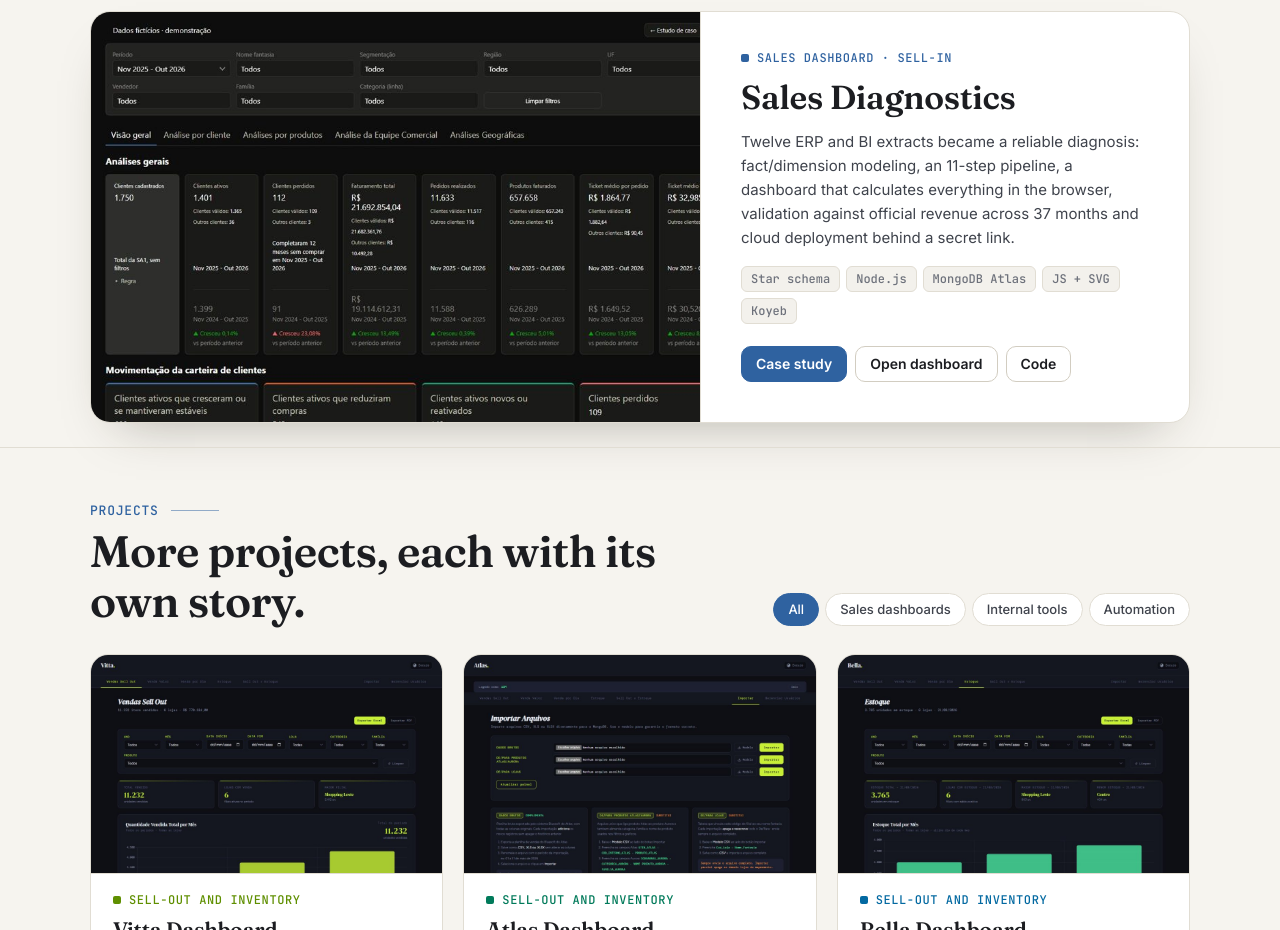
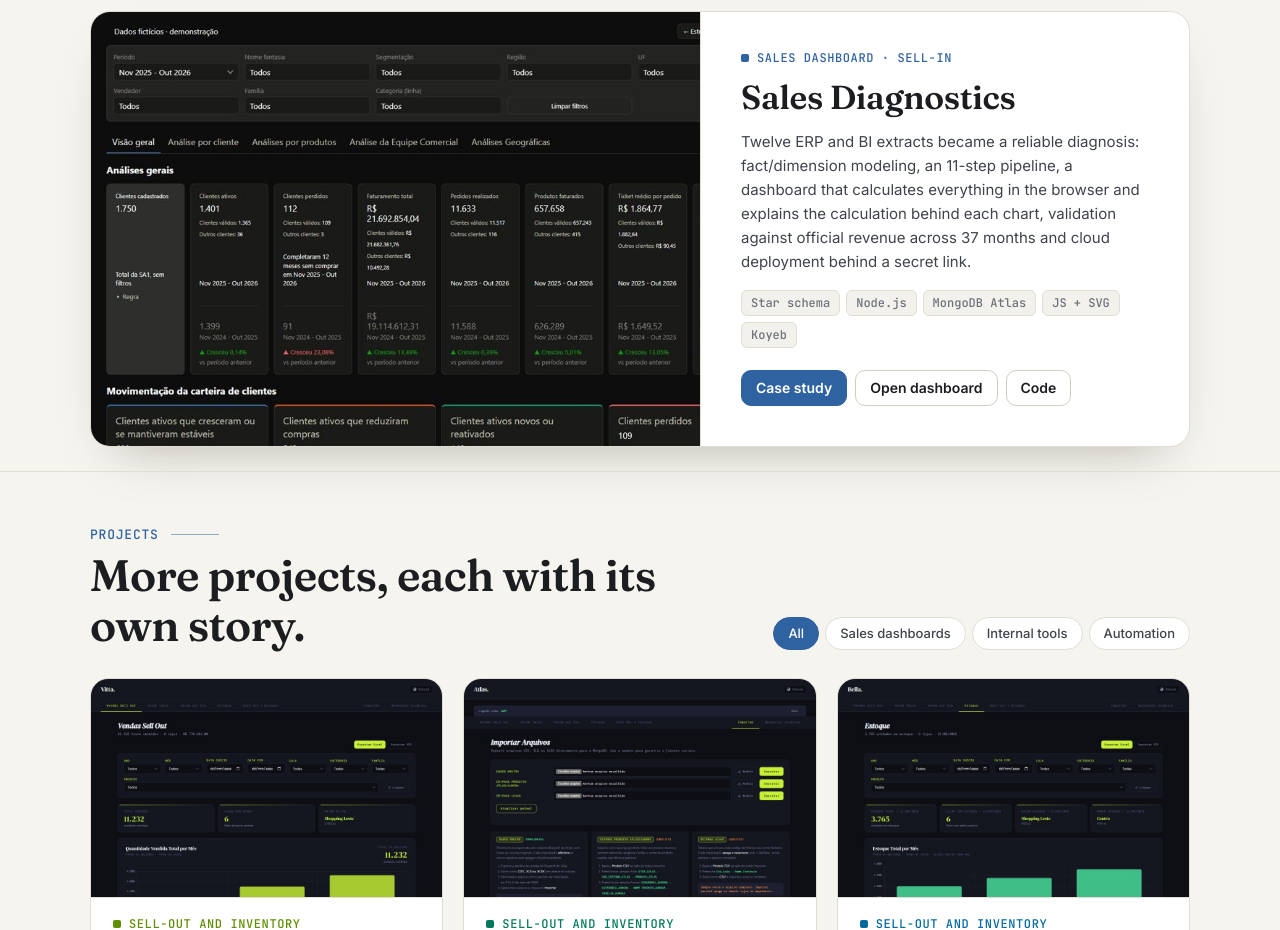
Before and after one commit to lariantunez/Vitrine-de-projetos, a plain HTML site: page index.html in a window 1280 px wide. Shown: the part 860-1790 px from the top of the page. Drawn offline with Linux system fonts and the light colour scheme.

Commit message:
Diagnóstico Comercial: descrição cita a explicação da conta em cada gráfico (PT/EN/ES)

```diff
--- a/assets/idiomas.js
+++ b/assets/idiomas.js
@@ -18,7 +18,7 @@
       "diag.alt": "Overview of the Sales Diagnostics dashboard with fictional data",
       "diag.cat": "Sales dashboard · Sell-in",
       "diag.nome": "Sales Diagnostics",
-      "diag.texto": "Twelve ERP and BI extracts became a reliable diagnosis: fact/dimension modeling, an 11-step pipeline, a dashboard that calculates everything in the browser, validation against official revenue across 37 months and cloud deployment behind a secret link.",
+      "diag.texto": "Twelve ERP and BI extracts became a reliable diagnosis: fact/dimension modeling, an 11-step pipeline, a dashboard that calculates everything in the browser and explains the calculation behind each chart, validation against official revenue across 37 months and cloud deployment behind a secret link.",
       "tag.estrela": "Star schema",
       "link.estudo": "Case study",
       "link.abrirPainel": "Open dashboard",
@@ -80,7 +80,7 @@
       "diag.alt": "Vista general del panel Diagnóstico Comercial con datos ficticios",
       "diag.cat": "Panel comercial · Sell-in",
       "diag.nome": "Diagnóstico Comercial",
-      "diag.texto": "Doce extracciones de ERP y BI se convirtieron en un diagnóstico confiable: modelado de hechos y dimensiones, un pipeline de 11 etapas, un panel que calcula todo en el navegador, validación contra la facturación oficial en los 37 meses e implementación en la nube con enlace secreto.",
+      "diag.texto": "Doce extracciones de ERP y BI se convirtieron en un diagnóstico confiable: modelado de hechos y dimensiones, un pipeline de 11 etapas, un panel que calcula todo en el navegador y explica el cálculo de cada gráfico, validación contra la facturación oficial en los 37 meses e implementación en la nube con enlace secreto.",
       "tag.estrela": "Modelo estrella",
       "link.estudo": "Estudio de caso",
       "link.abrirPainel": "Abrir panel",
--- a/index.html
+++ b/index.html
@@ -57,7 +57,7 @@
           <div class="corpo">
             <span class="categoria" data-i18n="diag.cat">Painel comercial · Sell-in</span>
             <h3 data-i18n="diag.nome">Diagnóstico Comercial</h3>
-            <p data-i18n="diag.texto">Doze extrações de ERP e BI viraram um diagnóstico confiável: modelagem fato/dimensão, pipeline de 11 etapas, um painel que calcula tudo no navegador, validação contra o faturamento oficial nos 37 meses e implantação na nuvem com link secreto.</p>
+            <p data-i18n="diag.texto">Doze extrações de ERP e BI viraram um diagnóstico confiável: modelagem fato/dimensão, pipeline de 11 etapas, um painel que calcula tudo no navegador e explica a conta de cada gráfico, validação contra o faturamento oficial nos 37 meses e implantação na nuvem com link secreto.</p>
             <div class="tags"><span data-i18n="tag.estrela">Modelo estrela</span><span>Node.js</span><span>MongoDB Atlas</span><span>JS + SVG</span><span>Koyeb</span></div>
             <div class="links"><a href="https://lariantunez.github.io/Diagnostico-Comercial/" data-i18n="link.estudo">Estudo de caso</a><a href="https://lariantunez.github.io/Diagnostico-Comercial/painel/" data-i18n="link.abrirPainel">Abrir painel</a><a href="https://github.com/lariantunez/Diagnostico-Comercial" data-i18n="link.codigo">Código</a></div>
           </div>
```
